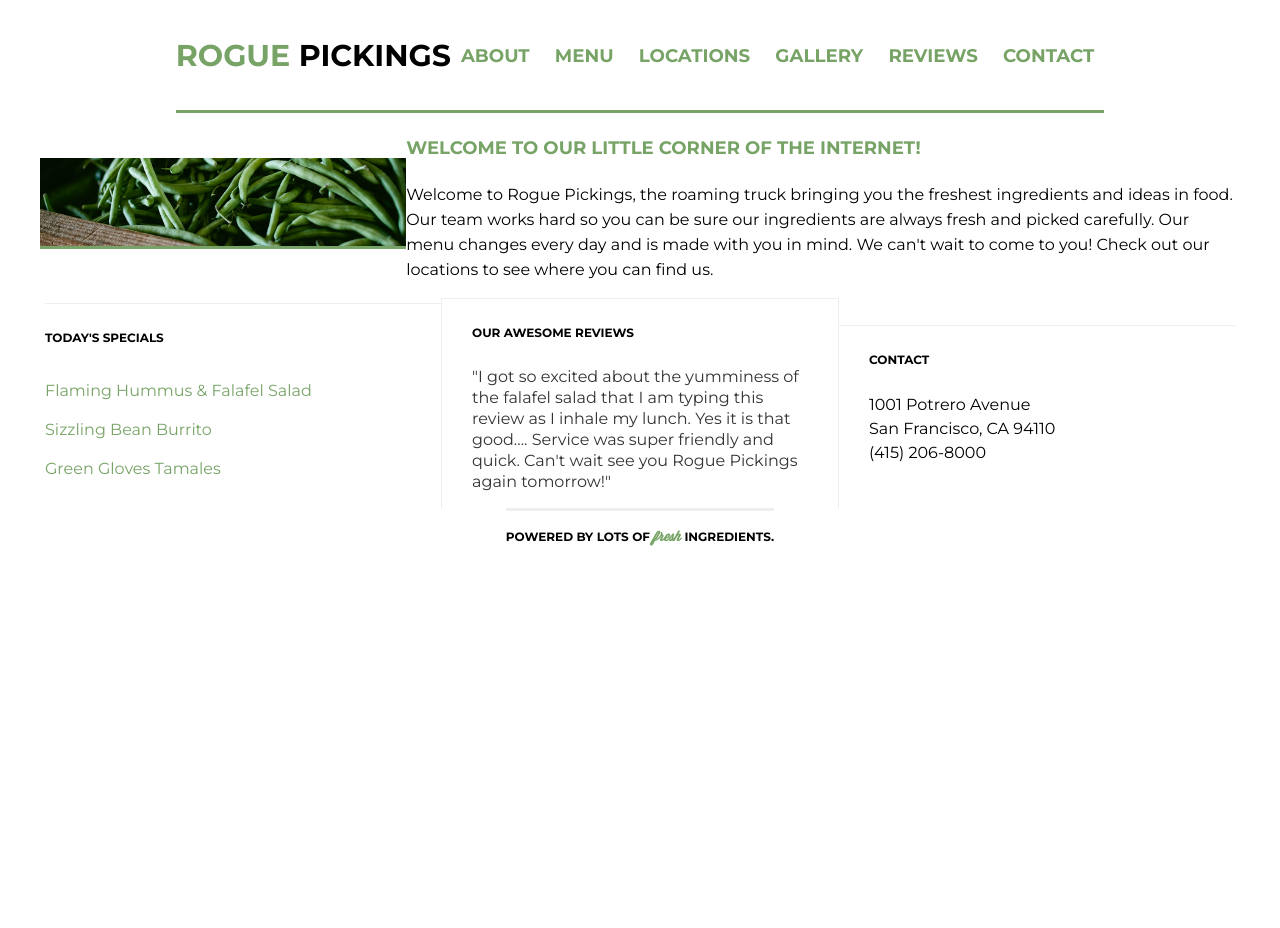
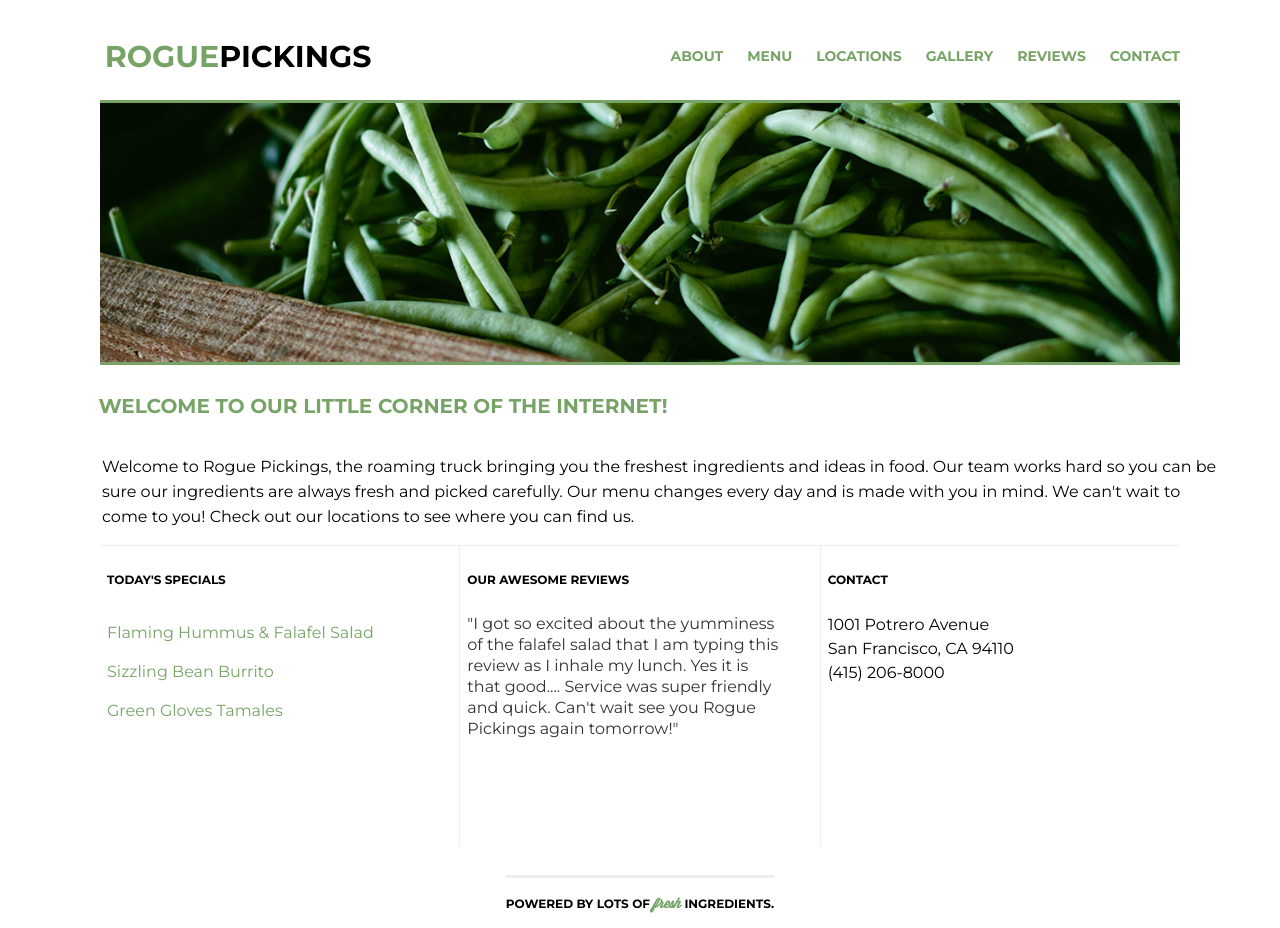
Before and after one commit to ramsers/rogue-starter-206, a plain HTML site: page index.html in a window 1280 px wide. Before the commit the page ends 800 px from the top, so only its background shows below. Drawn offline with Linux system fonts and the light colour scheme.

Commit message:
redesign design comp to be responsive to all screen sizes

```diff
--- a/css/main.css
+++ b/css/main.css
@@ -53,41 +53,62 @@ p {
 
 /*The widths are in a percentage!*/
 header {
-	height: 110px;
-	border-bottom: 3px solid #77a466;
+	height: 300px;
 	margin: 0 auto;
 	display: flex;
 	justify-content: center;
 	align-items: center;
+	width: 100%;
+	flex-flow: column;
 }
 
 header h1 {
 	float: left;
 	margin: 0;
-	padding: 38px 0;
+    padding: 100px 0 15px 0;
+	border-bottom: 3px solid #77a466;
+	width: 90%;
+	display: flex;
+	justify-content: center;
+	align-items: center;
 }
 header h1 span {
 	color: #77a466;
 }
 
 header nav {
-	float: right;
-	padding: 46px 0;
+	padding: 15px 0;
+	display: flex;
+	flex-flow: column nowrap;
+	justify-content: space-between;
+	/* margin-bottom: 90px; */
 }
+
+
 header nav ul {
 	margin: 0;
 	padding: 0;
+	display: flex;
+	flex-flow: column nowrap;
+	justify-content: space-between;
 }
 header nav ul li {
 	text-transform: uppercase;
 	font-weight: 700;
 	font-size: 1.14em;
 	padding: 0 10px;
-	display: inline;
+	display: flex;
+	flex-flow: column nowrap;
+	justify-content: space-between;
 }
 header nav ul li a{
 	text-decoration: none;
 	color:#77a466;
+	padding: 10px 0 15px 0;
+	display: flex;
+	flex-flow: column nowrap;
+	justify-content: space-between;
+	text-align: center;
 }
 
 /*The widths are in a percentage!*/
@@ -98,29 +119,43 @@ header nav ul li a{
 	display: flex;
 	justify-content: center;
 	align-items: center;
+	flex-flow: column;
 }
 
 .main-image {
 	height: auto;
 	float: left;
-	width: 100%;
+	width: 90%;
 }
 .main-image img {
 	width: 100%;
 	border-bottom: 3px solid #77a466;
+	margin-top: 85px;
+    margin-bottom: 5px;
 }
 
 .main-title {
 	height: auto;
 	float: left;
+	display: flex;
+	flex-flow: column;
+	justify-content: center;
+	align-items: center;
+	/* width: 100%; */
 }
 .main-title h3 {
 	text-align: left;
-	padding: 5px 0;
+	/* padding: 5px 25px; */
 	color: #77a466;
+	width: 95%;
+	font-size: 1.25em;
+	padding-left: 21px;
+	/* display: flex;
+	justify-content: center;
+	align-items: center; */
 }
 .main-title p {
-	padding: 0;
+	padding: 0 21px;
 	font-size: 1em;
 	line-height: 25px;
 }
@@ -128,11 +163,12 @@ header nav ul li a{
 .section-one,
 .section-two,
 .section-three {
-	width: 33%;
+	width: 90%;
 	height: auto;
 	float: left;
 	border-top: 1px solid #eee;
 }
+
 
 .section-one h4 {
 	padding: 10px 0;
@@ -145,7 +181,7 @@ header nav ul li a{
 
 .section-two h4,
 .section-three h4 {
-	padding: 10px 30px;
+	padding: 10px 0px;
 }
 
 .menu {
@@ -161,11 +197,13 @@ header nav ul li a{
 	color: #333;
 	font-size: 1em;
 	line-height: 21px;
+	padding-left: 0px;
 }
 
 .address {
 	font-size: 1em;
 	line-height: 24px;
+	padding-left: 0;
 }
 
 /*The widths are in a percentage!*/
@@ -185,3 +223,104 @@ footer span {
 	color: #77a466;
 	font-size: 1.14em;
 }
+
+@media(min-width: 768px) {
+	.bottom-section {
+		width: 100%;
+		display: flex;
+		flex-flow: row;
+		height: auto;
+	}
+
+	.section-one,
+.section-two,
+.section-three {
+	height: 300px;
+	margin-left: 30px;
+}
+}
+
+@media(min-width: 1200px){
+	body {
+		font-family: 'Montserrat', Helvetica, Arial, sans-serif;
+	}
+
+	.container{
+		max-width: 1200px;
+		margin: 0 auto;
+	}
+
+	header {
+		height: 100px;
+		margin: 0 auto;
+		display: inline-block;
+		width: 100%;
+	}
+
+	header h1 {
+		float: left;
+		margin: 0;
+		padding: 38px 0;
+		width: 33%;
+		border: none;
+	}
+
+	header nav {
+		float: right;
+		padding: 46px 50px;
+		display: inline;
+	}
+	header nav ul {
+		margin: 0;
+		padding: 0;
+		display: inline-block;
+	}
+	header nav ul li {
+		text-transform: uppercase;
+		font-weight: 700;
+		font-size: 14px;
+		padding: 0 10px;
+		display: inline;
+	}
+	header nav ul li a{
+		text-decoration: none;
+		color:#77a466;
+		display: inline;
+	}
+
+	.main-image img {
+		width: 100%;
+		border-top: 3px solid #77a466;
+		border-bottom: 3px solid #77a466;
+		margin-top: 0;
+		margin-bottom: 5px;
+	}
+
+	.main-title {
+		height: auto;
+		float: left;
+		/* width: 100%; */
+		padding-left: 41px;
+	}
+	.main-title h3 {
+		text-align: left;
+		/* padding: 5px 25px; */
+		color: #77a466;
+		width: 97%;
+		font-size: 1.25em;
+		padding-left: 0px;
+	}
+.bottom-section {
+    width: 90%;
+    display: flex;
+    flex-flow: row;
+    height: 300px;
+}
+.section-one, .section-two, .section-three {
+	margin-left: 0;
+	padding: 0 7px;
+}
+footer {
+	margin-top: 30px;
+}
+}
```
Also changed, not shown: index.html (+1 -1 lines).
